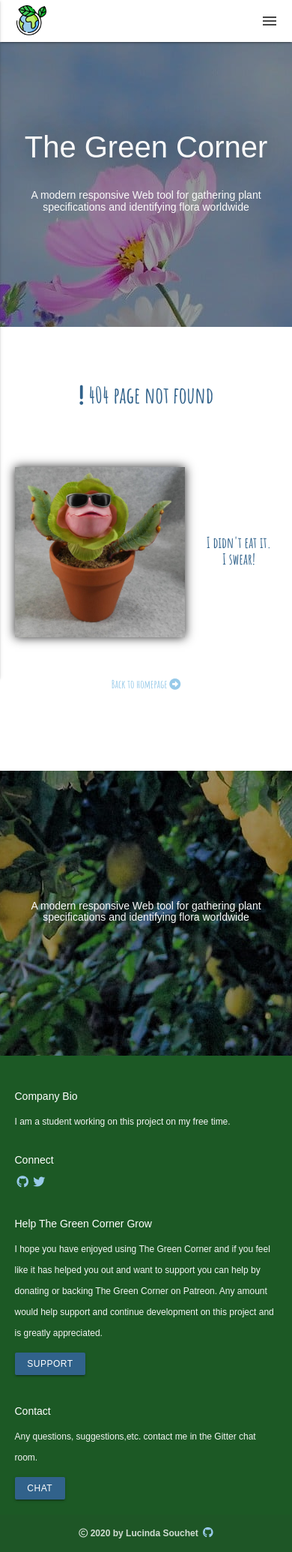
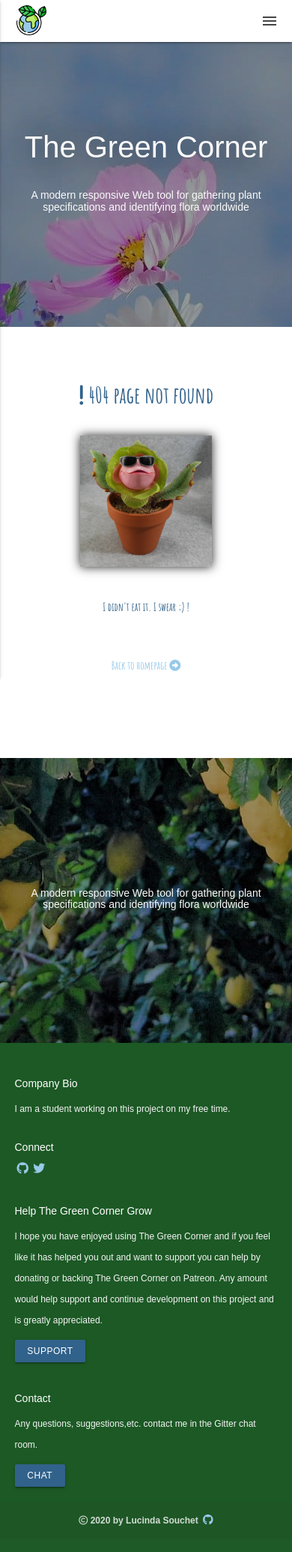
Before and after one commit to sctlcd/the-green-corner, a Flask app: page /favicon.ico in a window 390 px wide. Shown: the whole page at 75% size. After the commit the page ends 2035 px from the top, so only its background shows below. Run offline with Flask 2, Linux system fonts and the light colour scheme; some libraries are stand-ins or nearby versions; some web fonts are replaced.

Commit message:
readme update, syntax update, 404errorpage.html and noresultfound.html update

```diff
--- a/app.py
+++ b/app.py
@@ -40,7 +40,7 @@
     """
         Generic Error Handler
     """
-    return render_template("errors/errorpage.html")
+    return render_template("errors/404errorpage.html")
 
 
 # ---------------------- #
@@ -56,7 +56,7 @@
         Display the application purposes, contact and support the
         project, with option to Search.
     """
-    return render_template("home.html")
+    return render_template("/home.html")
 
 
 # ------------------------ #
@@ -171,10 +171,10 @@
     search_text = request.form.get('search_text')
     plants_search = list(mongo.db.plants.find({'common_name': {"$regex": f'.*{search_text}.*'}})) + list(mongo.db.plants.find({'scientific_name': {"$regex": f'.*{search_text}.*'}})) + list(mongo.db.plants.find({'category': {"$regex": f'.*{search_text}.*'}}))
     if search_text == "" or len(plants_search) == 0 :
-        return render_template("nosearchresults.html",
+        return render_template("noresultsfound.html",
         plants_search=plants_search)
     else:
-        return render_template("plantresults.html",
+        return render_template("plantsearchresults.html",
         plants_search=plants_search)
 
 
--- a/static/assets/css/style.css
+++ b/static/assets/css/style.css
@@ -571,14 +582,14 @@
   border-bottom: 1px solid #ddd;
 }
 
-/* ---------------------------------------------------------- Error page ------------------------------------*/
+/* ---------------------------------------------------------- 404 Error page ------------------------------------*/
 #back-homepage:hover {
   color: #3caf4e;
 }
 
-img.responsive-img, video.responsive-video {
-  max-width: 100%;
-  height: auto;
+.error404-img {
+  width: 50%;
+  height: 50%;
   box-shadow: 0 0 13px 0px rgba(0, 0, 0, 0.87);
 }
 
@@ -586,41 +597,42 @@
   font-family: 'Amatic SC', cursive;
 }
 
-.container-error h4 {
+.container-error p {
   font-weight: bold;
 }
 
 .container-error h3 {
   font-weight: bold;
   font-size: 60px;
-  margin-bottom: 90px;
+  margin-bottom: 5%;
 }
 
-.container-error .text h4 {
-  font-size: 40px;
-  margin: 230px 0 150px 40px;
-  font-weight: bold;
+.container-error .text p {
+  font-size: 30px;
 }
 
-.container-error .back-link h4 {
-  font-size: 40px;
-  margin-top: 80px;
+.container-error .back-link p {
+  font-size: 30px;
 }
 
-/* ---------------------------------------------------------- No result found page ------------------------------------*/
-.container-noresultfound h4 {
+/* ---------------------------------------------------------- No results found page ------------------------------------*/
+.container-noresultsfound h4 {
   font-size: 42px;
   font-weight: 700;
   margin-top: 60px;
 }
 
-.container-noresultfound h3 {
+.container-noresultsfound p {
   font-size: 30px;
   font-weight: normal;
+  margin-top: 60px;
 }
 
-.container-noresultfound h3 {
-  margin-top: 60px;
+.noresultsfound-img {
+  margin-top: 5%;
+  width: 40%;
+  height: 40%;
+  box-shadow: 0 0 0 0 rgb(0 0 0 / 0.0);
 }
 
 /* ---------------------------------------------------------- Media queries ------------------------------------*/
@@ -778,6 +799,7 @@
   .main-container {
     margin-top: 40px;
     margin-bottom: 40px;
+    text-align: center;
   }
 
   .footer-container {
@@ -822,21 +844,18 @@
     padding: 0 1rem;
   }
 
-  /* errors */
+  /* 404 error page */
   .container-error h3 {
     font-size: 30px;
-    margin-bottom: 40px;
+    margin-bottom: 5%!important;
   }
 
-  .container-error .text h4 {
-    font-size: 20px;
-    margin: 90px 0 0 0;
-    font-weight: bold;
+  .container-error .text p {
+    font-size: 15px;
   }
 
-  .container-error .back-link h4 {
+  .container-error .back-link p {
     font-size: 15px;
-    margin-top: 30px;
   }
 
   /* add/edit plants page */
--- a/templates/addcategory.html
+++ b/templates/addcategory.html
@@ -1,6 +1,8 @@
 {% extends 'base.html' %}
 {% block title %}Add Category{% endblock %}
 {% block content %}
+
+<!-- Add Category page -->
 <div class="row">
   <h3><i class="fas fa-plus"></i> Add Category</h3>
 
@@ -22,4 +24,5 @@
     </div>
   </form>
 </div>
+
 {% endblock %}
--- a/templates/addplant.html
+++ b/templates/addplant.html
@@ -1,6 +1,8 @@
 {% extends 'base.html' %}
 {% block title %}Add Plant{% endblock %}
 {% block content %}
+
+<!-- Add Plant page -->
 <div class="row">
   <h3><i class="fas fa-plus"></i> Add Plant</h3>
 
@@ -113,4 +115,5 @@
     </div>
   </form>
 </div>
+
 {% endblock %}
--- a/templates/categories.html
+++ b/templates/categories.html
@@ -1,6 +1,8 @@
 {% extends 'base.html' %}
 {% block title %}Categories{% endblock %}
 {% block content %}
+
+<!-- Categories page -->
 <div class="row">
   <h3><i class="fas fa-cog"></i> Categories</h3>
 
@@ -35,5 +37,7 @@
     </ul>
   </div>
   {% endfor %}
+
 </div>
+
 {% endblock %}
--- a/templates/editcategory.html
+++ b/templates/editcategory.html
@@ -1,6 +1,8 @@
 {% extends 'base.html' %}
 {% block title %}Edit Category{% endblock %}
 {% block content %}
+
+<!-- Edit Category page -->
 <div class="row">
   <h3><i class="fas fa-edit"></i> Edit Category</h3>
 
@@ -22,4 +24,5 @@
     </div>
   </form>
 </div>
+
 {% endblock %}
--- a/templates/editplant.html
+++ b/templates/editplant.html
@@ -1,6 +1,8 @@
 {% extends 'base.html' %}
 {% block title %}Edit Plant{% endblock %}
 {% block content %}
+
+<!-- Edit Plant page -->
 <div class="row">
   <h3><i class="fas fa-edit"></i> Edit Plant</h3>
 
@@ -122,4 +124,5 @@
     </div>
   </form>
 </div>
+
 {% endblock %}
--- a/templates/errors/errorpage.html
+++ b/templates/errors/404errorpage.html
@@ -1,6 +1,7 @@
 {% extends 'base.html' %}
 {% block title %}Page Not Found{% endblock %}
 {% block content %}
+
 <!-- 404 page not found -->
 <div class="container-error">
   <div class="row">
@@ -9,25 +10,24 @@
     </div>
   </div>
   <div class="row">
-    <div class="col s8">
-      <img src="{{ url_for('static', filename='assets/images/errors/humour404error-min.jpg') }}" alt="Page Not Found" class="responsive-img">
+    <div class="col s12">
+      <img src="{{ url_for('static', filename='assets/images/errors/humour404error-min.jpg') }}" alt="Page Not Found" class="responsive-img error404-img">
     </div>
-    <div class="col s4 text">
-      <h4>
-        <span>I didn't eat it.</span>
-        <br>
-        <span>I swear!</span>
-      </h4>
+  </div>
+  <div class="row">
+    <div class="col s12 text blue-text">
+      <p>I didn't eat it. I swear ;) !</p>
     </div>
   </div>
   <div class="row">
     <div class="col s12 back-link">
-      <h4>
+      <p>
         <a id="back-homepage" href="{{ url_for('get_home') }}" class="blue-light-text">Back to homepage
           <i class="fas fa-arrow-alt-circle-right" aria-hidden="true"></i>
         </a>
-      </h4>
+      </p>
     </div>
   </div>
 </div>
+
 {% endblock %}
--- a/templates/home.html
+++ b/templates/home.html
@@ -138,21 +138,21 @@
             <div class="icon-block">
               <h2 class="center blue-text"><i class="material-icons">collections</i></h2>
               <h4 class="center blue-text">Centralized & accessible information</h4>
-              <p class="light">All your botanic knowledge and experiences in a <strong>single application</strong> accessible from <strong>anywhere</strong> at <strong>anytime</strong>.</p>
+              <p class="light">All your botanic knowledge and gardening experiences in a <strong>single application</strong> accessible from <strong>anywhere</strong> at <strong>anytime</strong>.</p>
             </div>
           </div>
           <div class="col s12 m4">
             <div class="icon-block">
               <h2 class="center blue-text"><i class="material-icons">group</i></h2>
               <h4 class="center blue-text">Collective knowledge sharing</h4>
-              <p class="light"><strong>Share</strong> <em>Your Green Corner</em> to your friends, familly. etc. and have access to a <strong>collective shared database</strong> of plants.</p>
+              <p class="light">Easily <strong>share <em>Your Green Corner</em></strong> to your friends, familly. etc. and have access to a <strong>collective shared database</strong> of worldwide plants.</p>
             </div>
           </div>
           <div class="col s12 m4">
             <div class="icon-block">
               <h2 class="center blue-text"><i class="material-icons">biotech</i></h2>
               <h4 class="center blue-text">Participating in Science advancement</h4>
-              <p class="light">The plant you are looking for in not in the shared database? What a great opportunity to register this plant in our collective database.
+              <p class="light">You can't find the plant you're looking for? What a great opportunity to register this plant in our collective database.
                 <br> A step closer to become the <strong>Christopher Columbus of plants</strong>!</p>
             </div>
           </div>
--- a/templates/plants.html
+++ b/templates/plants.html
@@ -1,6 +1,8 @@
 {% extends 'base.html' %}
 {% block title %}Plants{% endblock %}
 {% block content %}
+
+<!-- Plants page -->
 <div class="row">
   <h3><i class="fas fa-leaf"></i> Plants</h3>
 
@@ -106,5 +108,7 @@
     </li>
   </ul>
   {% endfor %}
+
 </div>
+
 {% endblock %}
```
Also changed, not shown: other parts of static/assets/css/style.css (+78 -29 lines), templates/noresultsfound.html (added, +28 -0 lines), templates/nosearchresults.html (deleted, +0 -23 lines), templates/plantresults.html (deleted, +0 -108 lines), templates/plantsearchresults.html (added, +109 -0 lines), README.md, static/assets/images/noresultsfound.png (added), static/assets/images/search-min.png (deleted), 1 other file.
